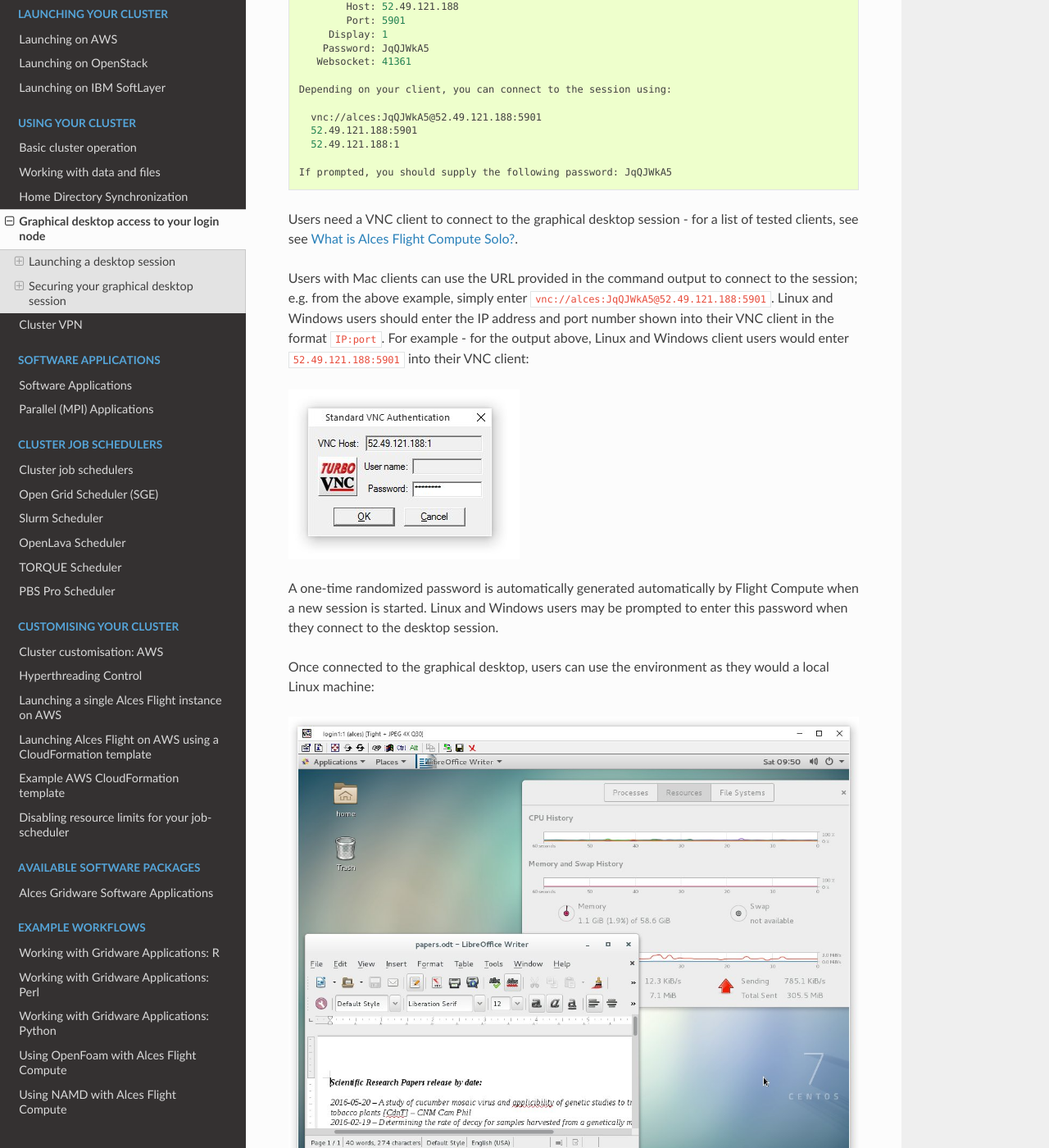
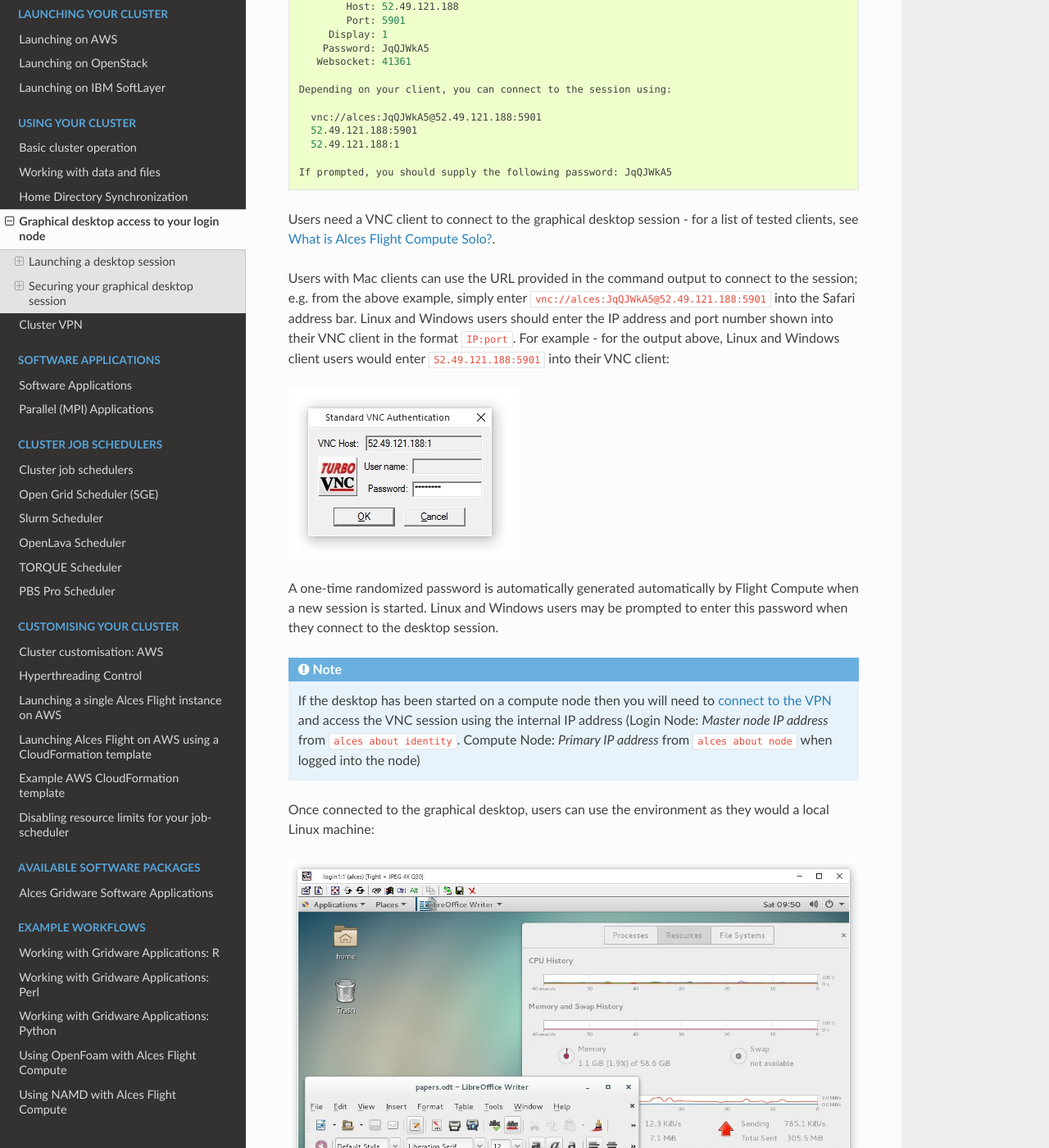
Before and after one commit to alces-software/flight-appliance-docs, a Sphinx documentation site: the page built from docs/source/graphicaldesktop/graphicaldesktop.rst, in a window 1280 px wide and 1400 px high, scrolled down 521 px. Shown: the whole window at 82% size. Built offline with Sphinx 7.4.7 and the Read the Docs theme 2.0.0, drawn with Linux system fonts in a browser that asks for light colours.

Commit message:
Clarified Mac VNC access method, added VPN access note, fixed some links and grammar

```diff
--- a/docs/source/graphicaldesktop/graphicaldesktop.rst
+++ b/docs/source/graphicaldesktop/graphicaldesktop.rst
@@ -31,14 +31,16 @@
     If prompted, you should supply the following password: JqQJWkA5
 
 
-Users need a VNC client to connect to the graphical desktop session - for a list of tested clients, see see :ref:`whatisit`.
+Users need a VNC client to connect to the graphical desktop session - for a list of tested clients, see :ref:`whatisit`.
 
-Users with Mac clients can use the URL provided in the command output to connect to the session; e.g. from the above example, simply enter ``vnc://alces:JqQJWkA5@52.49.121.188:5901``. Linux and Windows users should enter the IP address and port number shown into their VNC client in the format ``IP:port``. For example - for the output above, Linux and Windows client users would enter ``52.49.121.188:5901`` into their VNC client:
+Users with Mac clients can use the URL provided in the command output to connect to the session; e.g. from the above example, simply enter ``vnc://alces:JqQJWkA5@52.49.121.188:5901`` into the Safari address bar. Linux and Windows users should enter the IP address and port number shown into their VNC client in the format ``IP:port``. For example - for the output above, Linux and Windows client users would enter ``52.49.121.188:5901`` into their VNC client:
 
 .. image:: vncclient.jpg
     :alt: VNC client configuration
 
 A one-time randomized password is automatically generated automatically by Flight Compute when a new session is started. Linux and Windows users may be prompted to enter this password when they connect to the desktop session.
+
+.. note:: If the desktop has been started on a compute node then you will need to :ref:`connect to the VPN <vpn>` and access the VNC session using the internal IP address (Login Node: `Master node IP address` from ``alces about identity``. Compute Node: `Primary IP address` from ``alces about node`` when logged into the node)
 
 Once connected to the graphical desktop, users can use the environment as they would a local Linux machine:
 
@@ -169,7 +171,7 @@
 Alces Clusterware VPN
 ---------------------
 
-Alces Flight Professional clusters are automatically launched with an OpenVPN service, complete with SSL encryption to secure your VNC desktop connection. Refer to the `alces about vpn` command to locate the configuration files for your platform.  You can find OpenVPN downloads and documentation for your client system `here <https://openvpn.net/>`_.
+Alces Flight Professional clusters are automatically launched with an OpenVPN service, complete with SSL encryption to secure your VNC desktop connection. Refer to the `alces about vpn` command to locate the configuration files for your platform.  You can find OpenVPN downloads and documentation for your client system `here <https://openvpn.net/>`__.
 
 
 Alces Flight Access service
@@ -184,6 +186,6 @@
 Other solutions
 ---------------
 
-Several third party tools exist to help you secure your VNC connections.  One option is `ssvnc`, available `here <http://www.karlrunge.com/x11vnc/ssvnc.html>`_.
+Several third party tools exist to help you secure your VNC connections.  One option is `ssvnc`, available `here <http://www.karlrunge.com/x11vnc/ssvnc.html>`__.
 
 Alternatively, you could use an SSH tunnel to access your session. `Refer to online guides for setup instructions <http://www.cl.cam.ac.uk/research/dtg/attarchive/vnc/sshvnc.html>`_.
```
